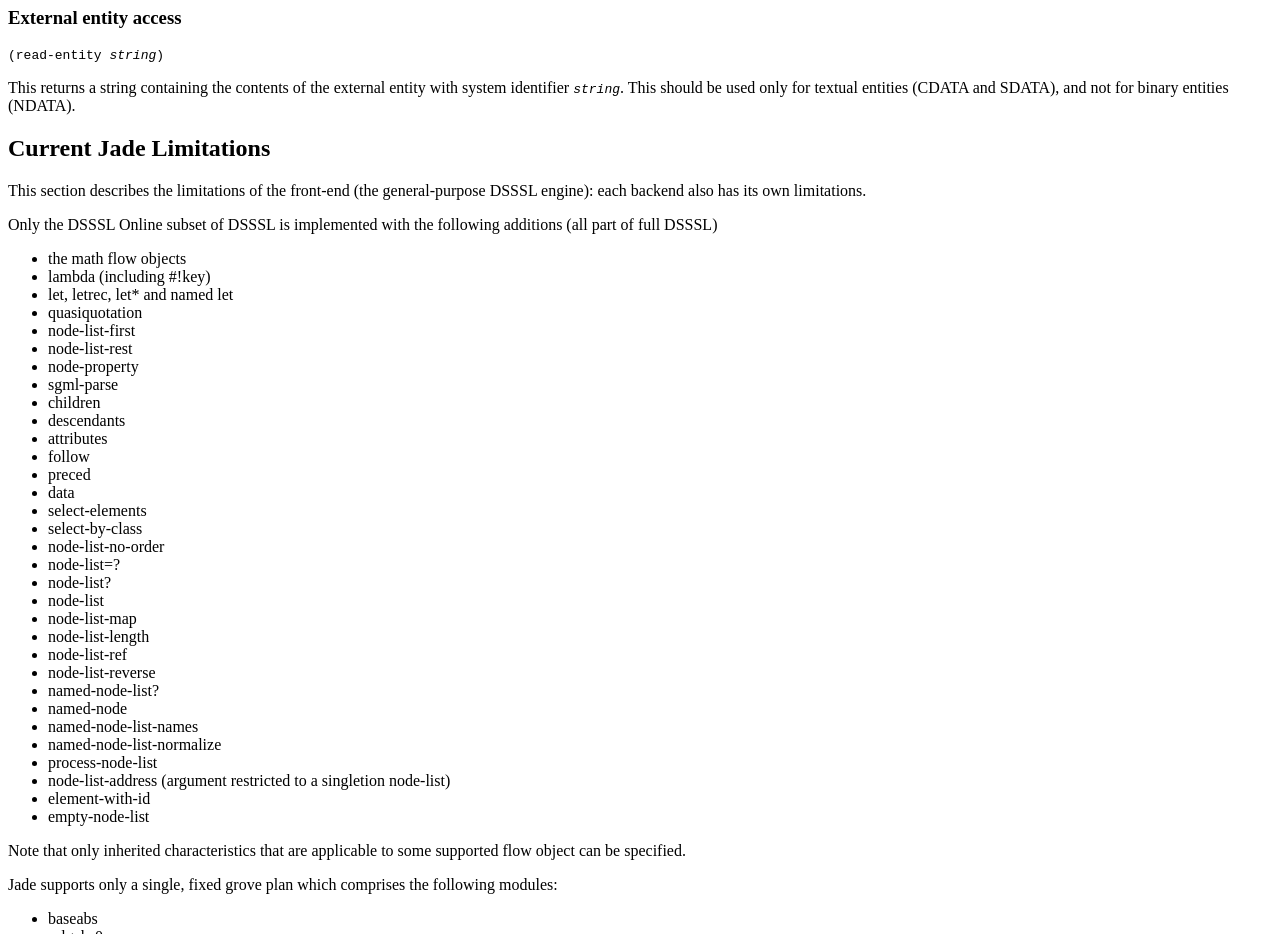
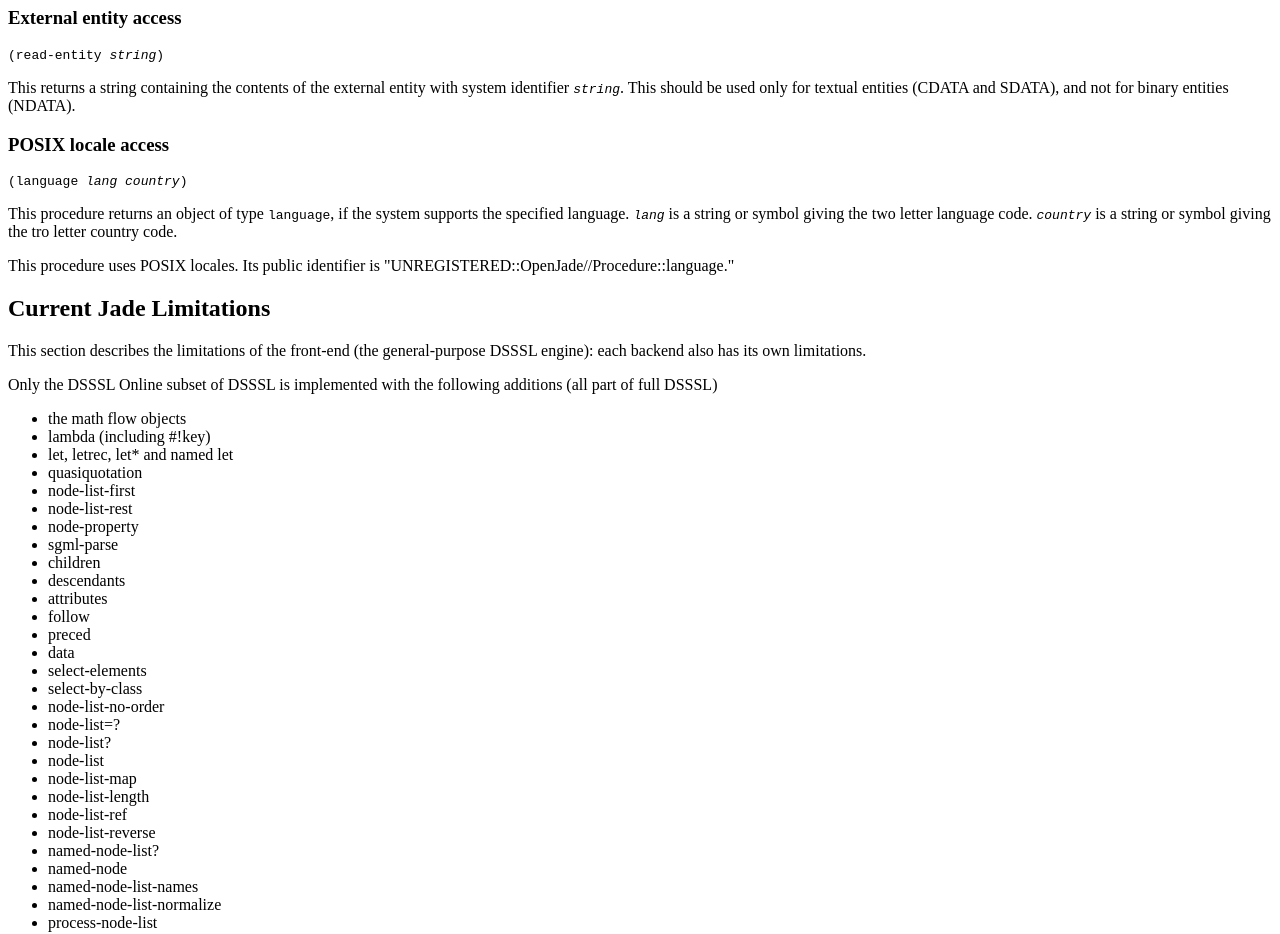
Before and after one commit to OpenJade/migration, a plain HTML site: page jadedoc/jade.htm in a window 1280 px wide. Shown: the part 3860-4794 px from the top of the page. Drawn offline with Linux system fonts and the light colour scheme.

```diff
--- a/jadedoc/jade.htm
+++ b/jadedoc/jade.htm
@@ -404,6 +404,22 @@ This returns a string containing the contents of the external entity
 with system identifier <code><var>string</var></code>.  This should be
 used only for textual entities (CDATA and SDATA), and not for binary
 entities (NDATA).
+
+<h3>POSIX locale access</h3>
+<pre>
+(language <var>lang</var> <var>country</var>)
+</pre>
+<p>
+This procedure returns an object of type <code>language</code>, if the
+system supports the specified language. <code><var>lang</var></code> is
+a string or symbol giving the two letter language code.
+<code><var>country</var></code> is a string or symbol giving the tro letter
+country code.
+
+<p>
+This procedure uses POSIX locales. Its public identifier is
+"UNREGISTERED::OpenJade//Procedure::language."
+
 
 <h2><A NAME="limitations">Current Jade Limitations</A></h2>
 <p>
```
Also changed, not shown: 4 other files.
